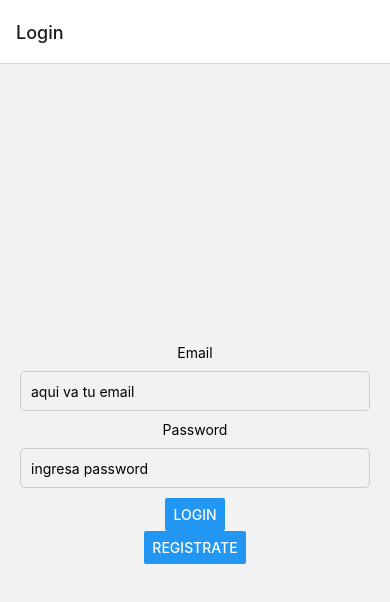
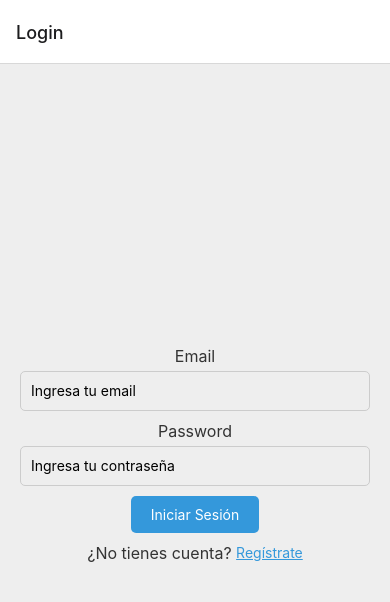
Before and after one commit to richie20502/react_native_51, a React Native app: screen /Login in a window 390 px wide. Shown: the top 602 px of the page. Built offline with nearby package versions, Linux system fonts and the light colour scheme.

Commit message:
se agrego estilos a vista theme

```diff
--- a/src/Presentation/screen/Login/LoginScreen.tsx
+++ b/src/Presentation/screen/Login/LoginScreen.tsx
@@ -1,47 +1,64 @@
 import React, { useState } from 'react';
-import {View, Text, TextInput, Button} from 'react-native';
+import { View, Text, TextInput, Button, StyleSheet, TouchableOpacity, Linking  } from 'react-native';
+import { useNavigation } from '@react-navigation/native';
 import { styles } from './LoginScreenStyles';
-import { useNavigation } from '@react-navigation/native';
+import { MyColors } from '../../theme/AppTheme';
 
 
-const LoginScreen: React.FunctionComponent =  () => {
+
+const LoginScreen: React.FunctionComponent = () => {
     const [username, setUsername] = useState('');
     const [password, setPassword] = useState('');
-
     const navigation = useNavigation();
 
     const handleLogin = () => {
-        console.log('informacion :', {username, password} );
+        console.log('Información:', { username, password });
     }
 
     const handleRegister = () => {
         navigation.navigate('Register');
-        console.log('register');
+        console.log('Registro');
     }
-    //kebab case  handle-login
-    //sneake case handle_login
-    return(
-        <View style={styles.container}>
+
+    return (
+        <View style={[styles.container, { backgroundColor: MyColors.background }]}>
             <Text style={styles.label}>Email</Text>
-            <TextInput style={styles.input}
+            <TextInput
+                style={styles.input}
                 onChangeText={setUsername}
                 value={username}
-                placeholder="aqui va tu email"/>
+                placeholder="Ingresa tu email"
+                autoCapitalize="none"
+            />
             <Text style={styles.label}>Password</Text>
-            <TextInput style={styles.input}
+            <TextInput
+                style={styles.input}
                 onChangeText={setPassword}
                 value={password}
-                secureTextEntry= {true}
-                placeholder="ingresa password"/>
+                secureTextEntry={true}
+                placeholder="Ingresa tu contraseña"
+            />
 
-            <Button title ="Login" onPress={handleLogin}/>
-            <Button title= 'Registrate' onPress={handleRegister}/>
+            <View style={styles.buttonContainer}>
+                {/* Botón de inicio de sesión */}
+                <TouchableOpacity
+                    style={[styles.button, styles.loginButton]}
+                    onPress={handleLogin}
+                >
+                    <Text style={styles.buttonText}>Iniciar Sesión</Text>
+                </TouchableOpacity>
+            </View>
+
+            <View style={styles.registerContainer}>
+                {/* Texto de registro */}
+                <Text style={styles.registerText}>¿No tienes cuenta? </Text>
+                {/* Enlace de registro */}
+                <Text style={styles.link} onPress={handleRegister}>Regístrate</Text>
+            </View>
         </View>
     )
-
 }
 
 
 
-
 export default LoginScreen;
--- a/src/Presentation/screen/Login/LoginScreenStyles.tsx
+++ b/src/Presentation/screen/Login/LoginScreenStyles.tsx
@@ -1,15 +1,17 @@
-import {StyleSheet} from 'react-native';
-
+import { StyleSheet } from 'react-native';
+import { MyColors } from '../../theme/AppTheme';
 
 export const styles = StyleSheet.create({
-    container:{
-        flex:1,
+    container: {
+        flex: 1,
         justifyContent: 'center',
-        alignItems:'center',
-        padding:20
+        alignItems: 'center',
+        padding: 20,
     },
-    label:{
-        marginBottom:10
+    label: {
+        fontSize: 16,
+        marginBottom: 5,
+        color: '#333',
     },
     input: {
         width: '100%',
@@ -17,7 +19,40 @@ export const styles = StyleSheet.create({
         borderWidth: 1,
         borderColor: '#ccc',
         borderRadius: 5,
+        marginBottom: 10,
         paddingHorizontal: 10,
-        marginBottom: 10,
+    },
+    buttonContainer: {
+        flexDirection: 'row',
+        justifyContent: 'center',
+        alignItems: 'center',
+        width: '100%',
+    },
+    button: {
+        paddingVertical: 10,
+        paddingHorizontal: 20,
+        borderRadius: 5,
+        marginHorizontal: 5,
+    },
+    loginButton: {
+        backgroundColor: MyColors.primary,
+    },
+    buttonText: {
+        color: '#fff',
+        textAlign: 'center',
+    },
+    registerContainer: {
+        flexDirection: 'row',
+        justifyContent: 'center',
+        alignItems: 'center',
+        marginTop: 10,
+    },
+    registerText: {
+        fontSize: 16,
+        color: '#333',
+    },
+    link: {
+        color: MyColors.primary,
+        textDecorationLine: 'underline',
     },
 });
--- a/src/Presentation/screen/Register/RegisterScreen.tsx
+++ b/src/Presentation/screen/Register/RegisterScreen.tsx
@@ -1,41 +1,59 @@
-import axios from 'axios';
-import React, { useState } from 'react'
-import { View, Text, TextInput, Button } from 'react-native'
+import axios from "axios";
+import React, { useState } from "react";
+import { View, Text, TextInput, Button, StyleSheet } from "react-native";
+import { styles } from "./RegisterScreenStyles";
+import { MyColors } from "../../theme/AppTheme";
 
 const RegisterScreen = () => {
-    const [username, setUsername] = useState('');
-    const [password, setPassword] = useState('');
+  const [username, setUsername] = useState("");
+  const [password, setPassword] = useState("");
+  const [apellidoPaterno, setApellidoPaterno] = useState("");
+  const [apellidoMaterno, setApellidoMaterno] = useState("");
 
-    const handleRegister = () => {
-
-      axios.post('http://169.254.184.229:3000/api/51', {
+  const handleRegister = () => {
+    axios
+      .post("http://169.254.184.229:3000/api/51", {
         username: username,
-        password: password
-      }).then(response => {
-        console.log('then', response);
-      }).catch((error) => {
-        console.log('error', error);
+        password: password,
+      })
+      .then((response) => {
+        console.log("then", response);
+      })
+      .catch((error) => {
+        console.log("error", error);
       });
-
-    }
-
+  };
 
   return (
-    <View>
-        <Text> Bienvenido a la pantalla de registro ..</Text>
-        <TextInput
-        placeholder='nombre usuario'
-        value= {username}
-        onChangeText={setUsername}/>
+    <View style={styles.container}>
+      <Text style={styles.title}>Bienvenido a la pantalla de registro</Text>
+      <TextInput
+        placeholder="Nombre"
+        value={username}
+        onChangeText={setUsername}
+        style={styles.input}
+      />
+      <TextInput
+        placeholder="Apellido Paterno"
+        value={apellidoPaterno}
+        onChangeText={setApellidoPaterno}
+        style={styles.input}
+      />
+      <TextInput
+        placeholder="Apellido Materno"
+        value={apellidoMaterno}
+        onChangeText={setApellidoMaterno}
+        style={styles.input}
+      />
+      <TextInput
+        placeholder="Password"
+        value={password}
+        onChangeText={setPassword}
+        style={styles.input}
+      />
+      <Button title="Guardar" onPress={handleRegister} />
+    </View>
+  );
+};
 
-        <TextInput
-        placeholder='password'
-        value= {password}
-        onChangeText={setPassword}/>
-
-        <Button title='Guardar' onPress={handleRegister}/>
-    </View>
-  )
-}
-
-export default RegisterScreen
+export default RegisterScreen;
--- /dev/null
+++ b/src/Presentation/screen/Register/RegisterScreenStyles.tsx
@@ -0,0 +1,26 @@
+import { StyleSheet } from 'react-native';
+import { MyColors } from '../../theme/AppTheme';
+
+export const styles = StyleSheet.create({
+    container: {
+        flex: 1,
+        justifyContent: 'center',
+        alignItems: 'center',
+        padding: 20,
+        backgroundColor: MyColors.background, // Color de fondo del contenedor
+    },
+    title: {
+        fontSize: 20,
+        marginBottom: 20,
+        color: MyColors.primary, // Color del título
+    },
+    input: {
+        width: '100%',
+        height: 40,
+        borderWidth: 1,
+        borderColor: '#ccc',
+        borderRadius: 5,
+        marginBottom: 10,
+        paddingHorizontal: 10,
+    },
+});
--- /dev/null
+++ b/src/Presentation/theme/AppTheme.tsx
@@ -0,0 +1,7 @@
+import { StyleSheet } from "react-native";
+
+export const MyColors = {
+    primary: '#3498DB',
+    secondary: '#E14D2A',
+    background: '#EEEEEE'
+}
```
